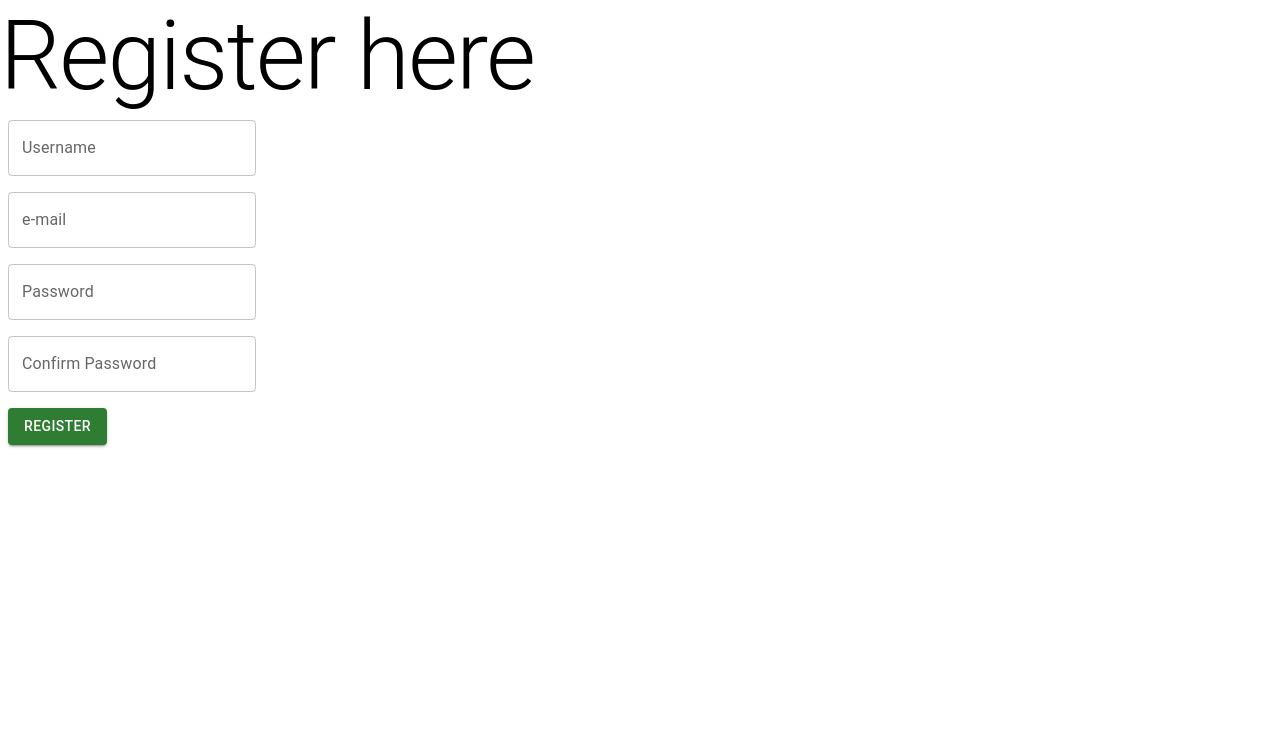
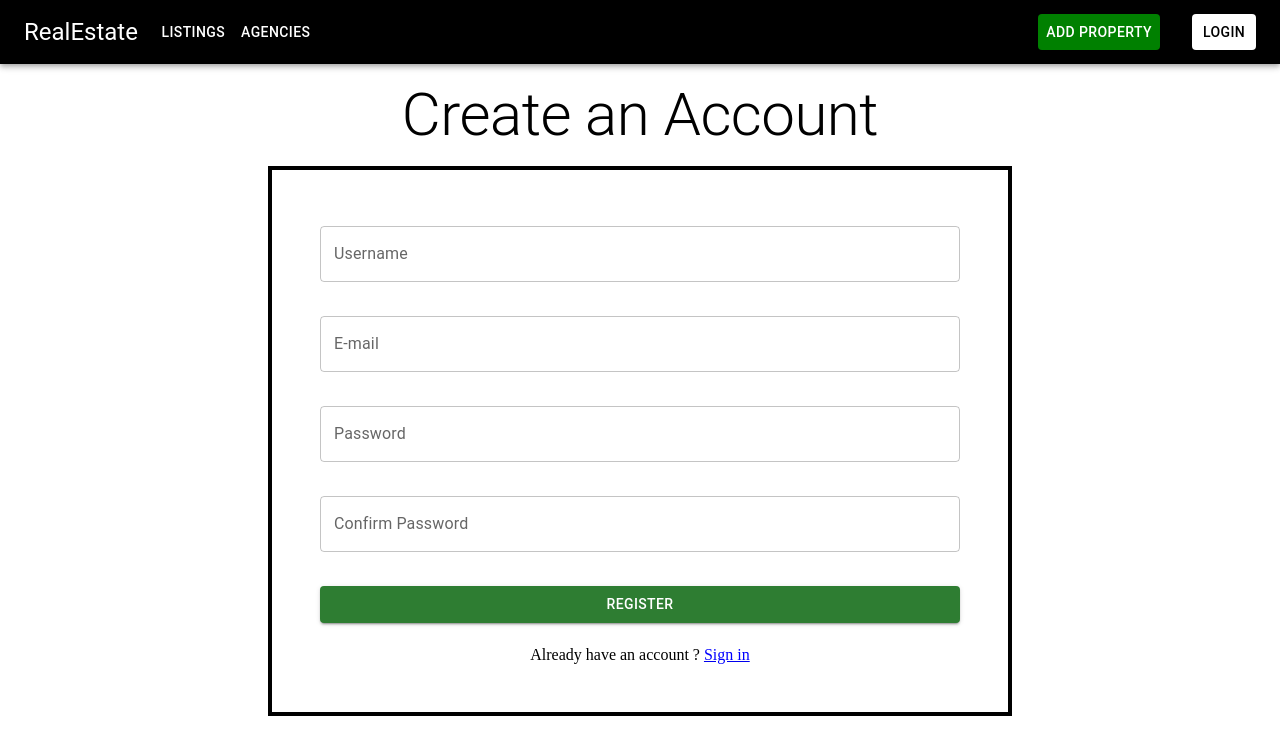
Before and after one commit to izzypt/RealEstate_GeoLocation, a React (Vite) app in the folder frontend/: page /Register in a window 1280 px wide. Shown: the top 754 px of the page. Built offline with nearby package versions, Linux system fonts and the light colour scheme.

Commit message:
Login and register page functionality added

```diff
--- a/frontend/src/App.jsx
+++ b/frontend/src/App.jsx
@@ -3,29 +3,18 @@ import {BrowserRouter, Routes, Route} from "react-router-dom"
 import SecondComponent from './Components/SecondComponent'
 import Home from './Components/Home'
 import Register from './Components/register'
-
-
+import Login from './Components/Login'
 
 function App() {
   const [count, setCount] = useState(0)
-  function MyComponents(){
-    return (
-	<React.Fragment>
-		<h1>This is my first component</h1>
-	</React.Fragment>
-    )
-  }
   return (
     <div className="App">
-
 		<BrowserRouter>
-		<Routes>
-			<Route path="/firstComponent" element={<h1>App component</h1>}/>
-			<Route path="/myComponent" element={<MyComponents/>}/>
-			<Route path="/SecondComponent" element={<SecondComponent/>}/>
-			<Route path="/Register" element={<Register/>}/>
-			<Route path="/" element={<Home/>}/>
-		</Routes>
+			<Routes>
+				<Route path="/" element={<Home/>}/>
+				<Route path="/Login" element={<Login/>}/>
+				<Route path="/Register" element={<Register/>}/>
+			</Routes>
 		</BrowserRouter>
     </div>
   )
--- a/frontend/src/Components/Home.jsx
+++ b/frontend/src/Components/Home.jsx
@@ -5,28 +5,14 @@ import Toolbar from '@mui/material/Toolbar';
 import Typography from '@mui/material/Typography';
 import Button from '@mui/material/Button';
 import bridge_night from '../assets/bridge_night.jpg'
-
+import MainNavBar from './MainNavBar';
 
 function Home() {
   return (
     <>
-        <AppBar position="static" style={{backgroundColor:'black'}}>
-			<Toolbar>
-				<Typography variant="h5" component="div" sx={{ flexGrow: 1 }}>
-				RealEstate
-				</Typography>
-				<div style={{marginLeft: 'auto', marginRight: '45rem'}}>
-					<Button color="inherit">Listings</Button>
-					<Button color="inherit">Agencies</Button>
-				</div>
-				<div>
-					<Button color="inherit" sx={{backgroundColor: 'green', color: 'white', marginRight: '1rem', '&:hover': {backgroundColor: 'green'}}}>Add Property</Button>
-					<Button color="inherit" sx={{backgroundColor: 'white', color: 'black', marginLeft: '1rem','&:hover': {backgroundColor: 'white'} }}>Login</Button>
-				</div>
-			</Toolbar>
-    	</AppBar>
+		<MainNavBar/>
 		<div style={{ display:'flex', justifyContent:'center', alignItems:'center', textAlign:'center'}}>
-        	<img src={bridge_night} style={{ width:"100%", height:"93vh" }}/>
+        	<img src={bridge_night} style={{ width:"100%", height:"94vh" }}/>
 			<Typography variant='h1' className='mainTitle' align='center'>Find your next property in Real Estate</Typography>
 			<Button variant='contained' size="large" style={{position:'absolute', top:'350px', backgroundColor:'green'}}>All Properties</Button>
 		</div>
--- /dev/null
+++ b/frontend/src/Components/Login.jsx
@@ -0,0 +1,23 @@
+import React from 'react'
+import TextField from '@mui/material/TextField';
+import { Button, Typography } from "@mui/material"
+import { useState } from 'react';
+import MainNavBar from './MainNavBar';
+import { Link } from 'react-router-dom';
+
+function Login() {
+  return (
+	<>
+        <MainNavBar/>
+		<Typography variant='h2' align='center' marginY={"15px"}>Login</Typography>
+		<div style={{display: "flex", flexDirection: "column", justifyContent: "center", alignItems: "center", padding: '3rem', top:"10%", border: '4px solid black', margin: "auto", width: "50%"}}>
+			<TextField fullWidth label="Username" variant="outlined" sx={{ m: 1 }} /><br/>
+			<TextField fullWidth type='password' label="Password" variant="outlined" sx={{ m: 1 }} /><br/>
+			<Button fullWidth type='submit' variant="contained" sx={{ m: 1 }} color={'success'}>LOGIN</Button>
+			<Typography variant='small' sx={{marginTop: "15px"}} > Don't have an account ? <Link to="/Register"><span style={{cursor: "pointer", color: "blue"}}>Register here</span></Link></Typography>
+		</div>
+	</>
+  )
+}
+
+export default Login
--- /dev/null
+++ b/frontend/src/Components/MainNavBar.jsx
@@ -0,0 +1,29 @@
+import React from 'react'
+import AppBar from '@mui/material/AppBar';
+import Toolbar from '@mui/material/Toolbar';
+import Typography from '@mui/material/Typography';
+import Button from '@mui/material/Button';
+import { useNavigate } from 'react-router-dom';
+
+function MainNavBar() {
+    const navigate = useNavigate()
+  return (
+    <AppBar position="static" style={{backgroundColor:'black'}}>
+        <Toolbar>
+            <Typography variant="h5" component="div" sx={{ flexGrow: 1, cursor: "pointer" }} onClick={() => {navigate("/")}}>
+                RealEstate
+            </Typography>
+            <div style={{marginLeft: 'auto', marginRight: '45rem'}}>
+                <Button color="inherit">Listings</Button>
+                <Button color="inherit">Agencies</Button>
+            </div>
+            <div>
+                <Button color="inherit" sx={{backgroundColor: 'green', color: 'white', marginRight: '1rem', '&:hover': {backgroundColor: 'green'}}}>Add Property</Button>
+                <Button onClick={() => {navigate("/login")}} color="inherit" sx={{backgroundColor: 'white', color: 'black', marginLeft: '1rem','&:hover': {backgroundColor: 'white'} }}>Login</Button>
+            </div>
+        </Toolbar>
+    </AppBar>
+  )
+}
+
+export default MainNavBar
--- a/frontend/src/Components/Register.jsx
+++ b/frontend/src/Components/Register.jsx
@@ -2,18 +2,72 @@ import React from 'react'
 import TextField from '@mui/material/TextField';
 import { Button, Typography } from "@mui/material"
 import { useState } from 'react';
-
+import MainNavBar from './MainNavBar';
+import { Link } from 'react-router-dom';
+import Login from './Login';
 
 function Register() {
-	const [buttonColor, setButtonColor] = useState("success")
+	const [usernameValue, setUsernameValue] = useState("")
+	const [emailValue, setEmailValue] = useState("")
+	const [passwordValue, setPasswordValue] = useState("")
+	const [password2Value, setPassword2Value] = useState("")
+	const registerMe = () => {
+		console.log("I want to get registered")
+		fetch('http://127.0.0.1:8000/api-auth/users/', {
+ 			method: "POST",
+			body: JSON.stringify({
+				username: usernameValue,
+				email: emailValue,
+				password: passwordValue,
+				re_password: password2Value
+			}),
+			headers: {"Content-type": "application/json; charset=UTF-8"}
+		}).then(response => response.json())
+		.then(json => console.log(json))
+		.catch(err => console.log(err));
+	};
 	return (
 	<>
-		<Typography variant='h1'>Register here</Typography>
-		<TextField id="outlined-basic" label="Username" variant="outlined" sx={{ m: 1 }} /><br/>
-		<TextField id="outlined-basic" label="e-mail" variant="outlined" sx={{ m: 1 }} /><br/>
-		<TextField id="outlined-basic" label="Password" variant="outlined" sx={{ m: 1 }} /><br/>
-		<TextField id="outlined-basic" label="Confirm Password" variant="outlined" sx={{ m: 1 }} /><br/>
-		<Button variant="contained" sx={{ m: 1 }} color={buttonColor} onClick={() => setButtonColor('error')}>Register</Button>
+		<MainNavBar/>
+		<Typography variant='h2' align='center' marginY={"15px"}>Create an Account</Typography>
+		<div style={{display: "flex", flexDirection: "column", justifyContent: "center", alignItems: "center", padding: '3rem', top:"10%", border: '4px solid black', margin: "auto", width: "50%"}}>
+			<TextField
+				variant="outlined"
+				fullWidth
+				label="Username"
+				value={usernameValue}
+				onChange={(e) => setUsernameValue(e.target.value)}
+				sx={{ m: 1 }}
+			/><br/>
+			<TextField
+				fullWidth
+				label="E-mail"
+				variant="outlined"
+				value={emailValue}
+				onChange={(e) => setEmailValue(e.target.value)}
+				sx={{ m: 1 }}
+			/><br/>
+			<TextField
+				fullWidth
+				type='password'
+				label="Password"
+				variant="outlined"
+				value={passwordValue}
+				onChange={(e) => setPasswordValue(e.target.value)}
+				sx={{ m: 1 }}
+			/><br/>
+			<TextField
+				fullWidth
+				type='password'
+				label="Confirm Password"
+				value={password2Value}
+				onChange={(e) => setPassword2Value(e.target.value)}
+				variant="outlined"
+				sx={{ m: 1 }}
+			/><br/>
+			<Button fullWidth type='submit' variant="contained" sx={{ m: 1 }} color={'success'} onClick={() => registerMe()}>Register</Button>
+			<Typography variant='small' sx={{marginTop: "15px"}}> Already have an account ? <Link to="/Login"><span style={{cursor: "pointer", color: "blue"}}>Sign in</span></Link></Typography>
+		</div>
 	</>
 	)
 }
```
Also changed, not shown: 1 other file (tests, documents, lock files or other folders).
